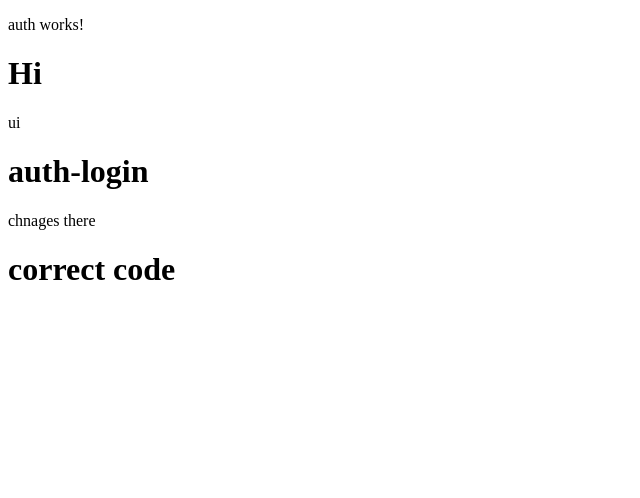
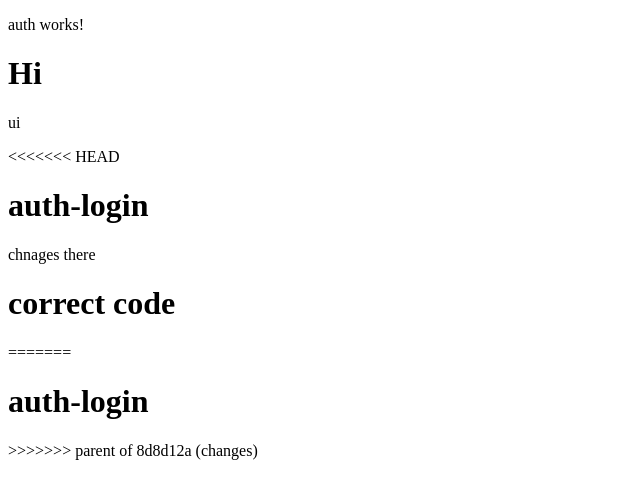
Before and after one commit to jerlin-ux-pixel/angular-repo, an Angular app: page /auth in a window 1280 px wide. Shown: the top 498 px of the page, without its empty margins (0-640 px from the left). Built offline with nearby package versions, Linux system fonts and the light colour scheme.

Commit message:
WIP: saving changes before revert

```diff
--- a/src/app/auth/auth.component.html
+++ b/src/app/auth/auth.component.html
@@ -1,6 +1,10 @@
 <p>auth works!</p>
 <h1>Hi</h1>
 <p>ui</p>
+<<<<<<< HEAD
 <h1>auth-login</h1>
 <p>chnages there</p>
 <h1>correct code</h1>
+=======
+<h1>auth-login</h1>
+>>>>>>> parent of 8d8d12a (changes)
```
